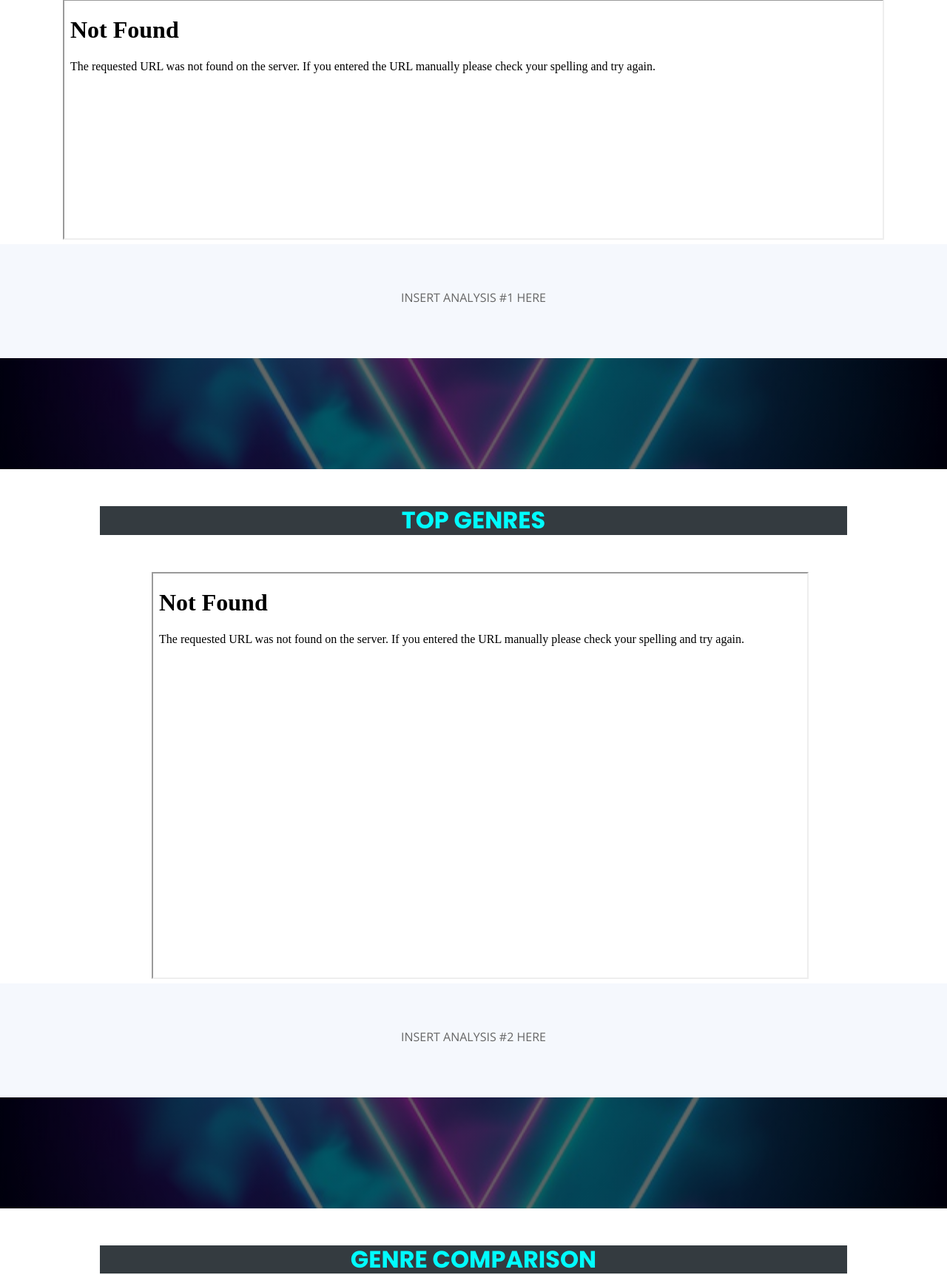
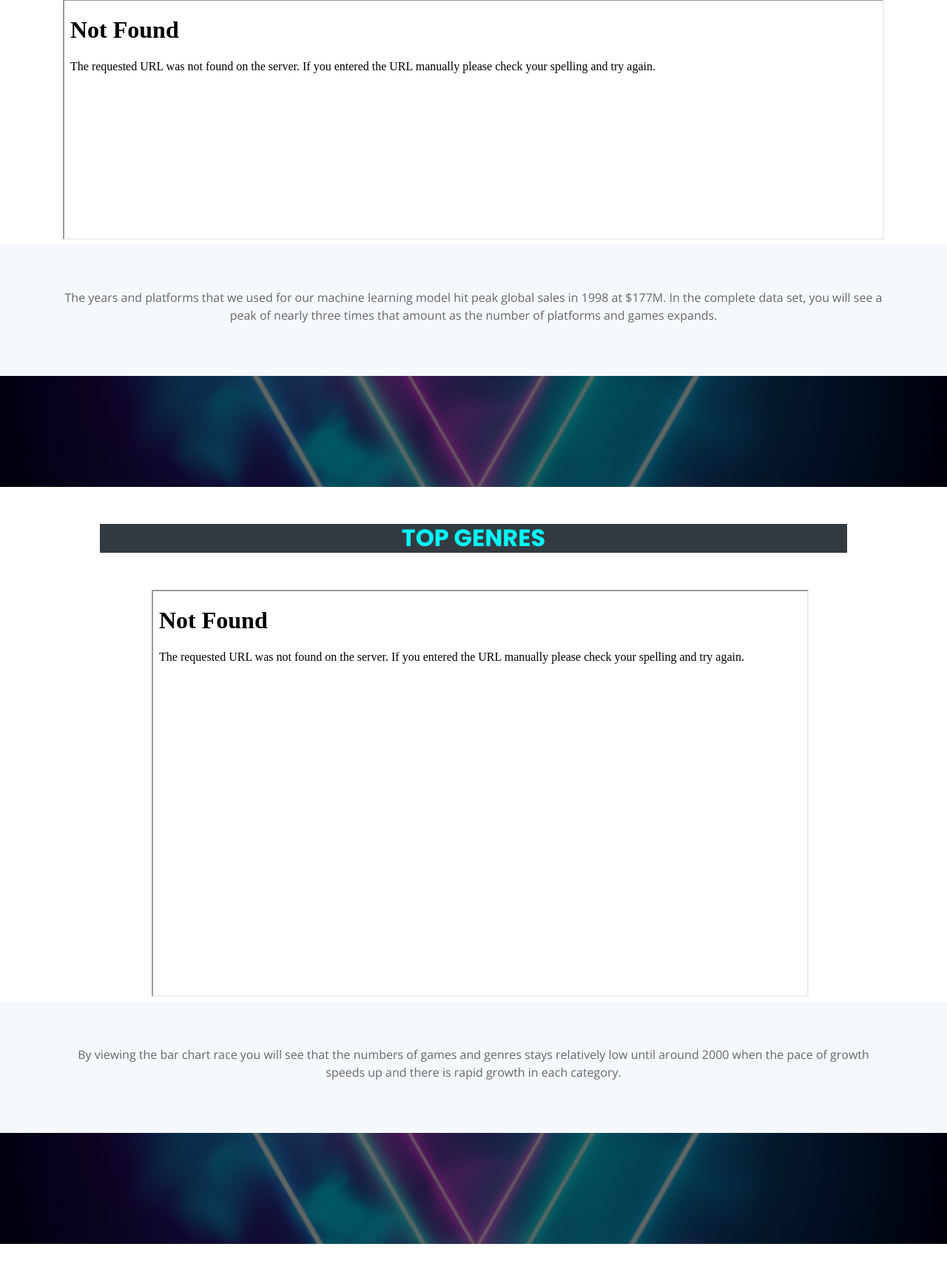
Before and after one commit to Nicole1701/video-game-prediction, a Flask app: page /game in a window 1280 px wide. Shown: the part 631-2354 px from the top of the page at 74% size. Run offline with Flask 2, Linux system fonts and the light colour scheme; some libraries are stand-ins or nearby versions.

Commit message:
adding analysis to game.html

```diff
--- a/templates/game.html
+++ b/templates/game.html
@@ -100,7 +100,7 @@
     <section id="team" class="services section-bg" style ="background: #f5f8fd;">
       <div class="container">
         <div class="section-title">
-          <p style= "text-align: center;" >INSERT ANALYSIS #1 HERE
+          <p style= "text-align: center;" >The years and platforms that we used for our machine learning model hit peak global sales in 1998 at $177M. In the complete data set, you will see a peak of nearly three times that amount as the number of platforms and games expands.
           </p>
         </div>
       </div>
@@ -133,7 +133,7 @@
         <section id="team" class="services section-bg" style ="background: #f5f8fd;">
           <div class="container">
             <div class="section-title" style= "text-align: center;">
-              <p>INSERT ANALYSIS #2 HERE
+              <p>By viewing the bar chart race you will see that the numbers of games and genres stays relatively low until around 2000 when the pace of growth speeds up and there is rapid growth in each category.
               </p>
             </div>
           </div>
@@ -168,7 +168,7 @@
     <section id="team" class="services section-bg" style ="background: #f5f8fd;">
       <div class="container">
         <div class="section-title" style= "text-align: center;">
-          INSERT ANALYSIS HERE
+          In this comparison, you can see that the top genres in the full data set and the vintage data set show that top two genres are Action and Sports but racing eventually gets replaced with Adventure, Shooter, and Role Playing games in popularity.
           </p>
         </div>
       </div>
@@ -203,7 +203,7 @@
         <section id="team" class="services section-bg" style ="background: #f5f8fd;">
           <div class="container">
             <div class="section-title" style= "text-align: center;">
-              INSERT ANALYSIS #4 HERE
+              This chart gives context to the vintage game data set by showing the number of platforms available in a given year and active years for each platform.
               </p>
             </div>
           </div>
```
